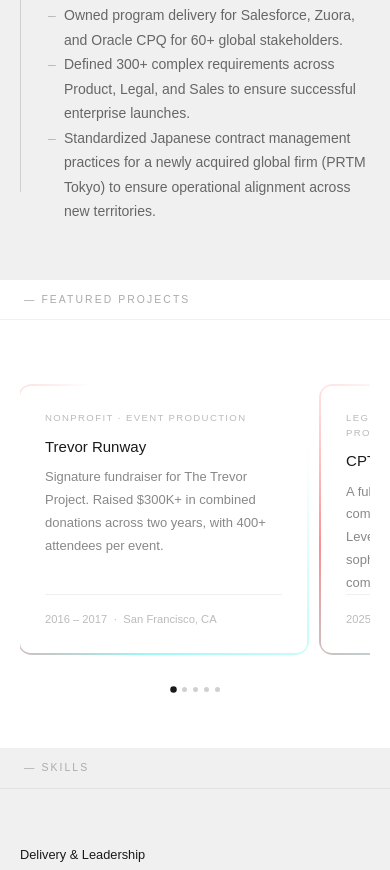
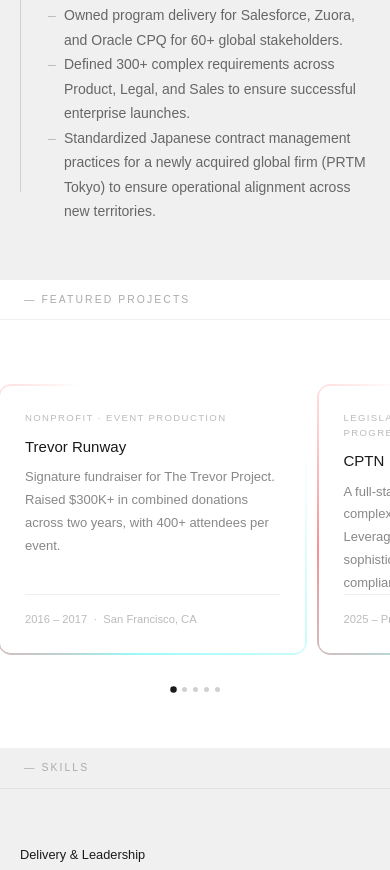
Before and after one commit to playeasynow/playeasynow.github.io, an Astro site: page / in a window 390 px wide. Shown: the part 1768-2638 px from the top of the page. Built offline with nearby package versions, Linux system fonts and the light colour scheme; Astro itself is replaced by a stand-in of ours; a web font is replaced by a local one.

Commit message:
fix card clipping once more, fix timeline dot alignment

```diff
--- a/src/styles/global.css
+++ b/src/styles/global.css
@@ -575,11 +575,14 @@ footer { background: var(--bg-white); border-top: 1px solid var(--border); }
   .hero-inner { padding-top: calc(var(--nav-h) + 2rem); }
   .hero-tagline { font-size: 0.9375rem; }
 
-  .tl-item::before { left: -1.8125rem; }
   .tl-header { flex-direction: column; gap: 0.15rem; }
 
   .projects-grid { display: none; }
-  .projects-carousel-wrap { display: block; }
+  /* Break carousel out of section-inner padding so iOS Safari's overflow-x:auto
+     container has its left edge at the viewport edge — prevents ring clipping */
+  .projects-carousel-wrap { display: block; margin-left: -1.25rem; margin-right: -1.25rem; }
+  /* Restore visual alignment: match section-inner's 1.25rem side padding */
+  .projects-carousel { padding: 10px 1.25rem 14px; }
 
   .skills-grid { grid-template-columns: 1fr; gap: 2rem; }
 
```
